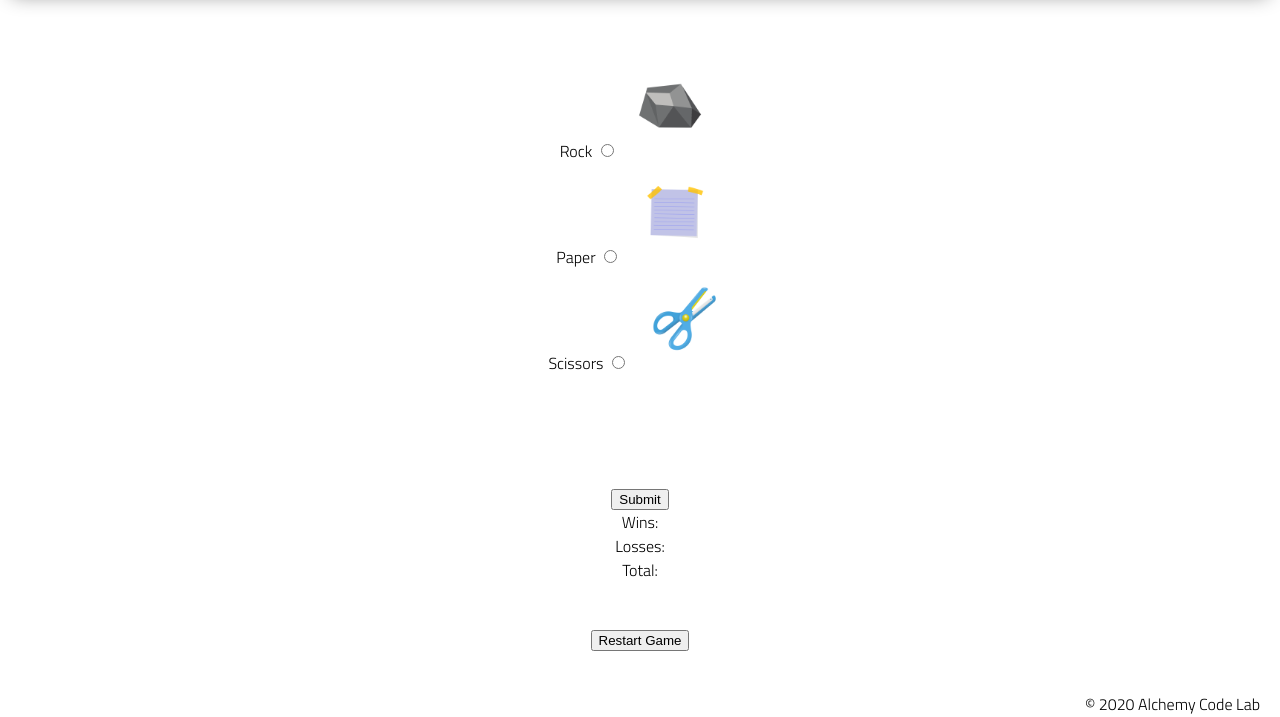
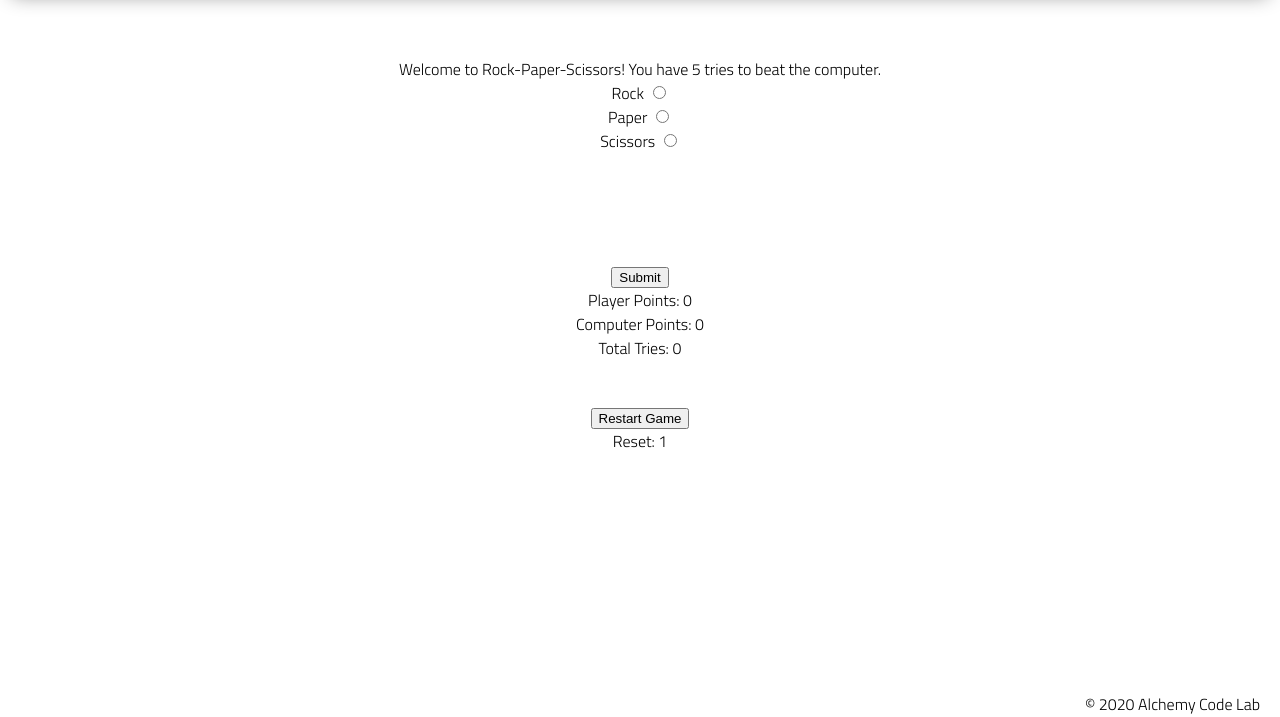
Before and after one commit to zhaned/LAB-03-RPS, a plain HTML site: page index.html in a window 1280 px wide. Both pictures are taken after a click on the button "Restart Game". Shown: the part 83-800 px from the top of the page. Drawn offline with Linux system fonts and the light colour scheme.

Commit message:
refactored and added reset counter and player images

```diff
--- a/app.js
+++ b/app.js
@@ -6,13 +6,17 @@ const winsDiv = document.getElementById("wins");
 const lossesDiv = document.getElementById("losses");
 const totalDiv = document.getElementById("total");
 const endDiv = document.getElementById("end");
-
+const userThrowImage = document.getElementById('user-throw');
+const compThrowImage = document.getElementById('comp-throw');
+const resultsBox = document.getElementById('results-box');
+const resetButton = document.getElementById('reset-button');
+const resetCountDisplay = document.getElementById('reset-count');
 
 // initialize state
 let winsState = 0;
 let totalState = 0;
-let lossState = 0
-
+let lossState = 0;
+let resetClicked = 0;
 // set event listeners to update state and DOM
 
 submitButton.addEventListener('click', () => {
@@ -21,7 +25,15 @@ submitButton.addEventListener('click', () => {
     const selectedRadioButton = document.querySelector('input[type="radio"]:checked');
     const userGuess = Number(selectedRadioButton.value);
 
+    let srcUserImage = `/assets/${userGuess}.png`;
+    userThrowImage.src = srcUserImage;
+
     const computerChoice = generateRandomNumber();
+
+    let srcCompImage = `/assets/${computerChoice}.png`;
+    compThrowImage.src = srcCompImage;
+
+    console.log(userGuess, 'USER\'S CHOICE', computerChoice, "COMPUTER'S CHOICE");
 
     const whoWins = didUserWin(userGuess, computerChoice);
 
@@ -39,8 +51,23 @@ submitButton.addEventListener('click', () => {
     } else if (totalState === 5 &&  winsState < lossState){
         endDiv.textContent = "Computer Wins!";
         document.getElementById('submit-button').disabled = true;
+    } else if (totalState === 5){
+        endDiv.textContent = 'Draw!';
+        document.getElementById('submit-button').disabled = true;
     }
 
+    resultsBox.style.display = 'block';
+
+});
+
+resetButton.addEventListener('click', () => {
+    winsState = 0;
+    lossState = 0;
+    totalState = 0;
+    displayResults();
+    ++resetClicked;
+    resetCountDisplay.textContent = `Reset: ${resetClicked}`;
+    document.getElementById('submit-button').disabled = false;
 });
 
 function displayResults() {
--- a/index.html
+++ b/index.html
@@ -20,29 +20,34 @@
     </header>
     <main>
         <section class="main-section">
+            <div>Welcome to Rock-Paper-Scissors! You have 5 tries to beat the computer.</div>
                 <label>Rock
                     <input type="radio" name="radioname" value="1" id="rock-choice">
-                    <img src="assets/r.png" width="100" height="100" id="rock-image"/>
                 </label>
                 <label>Paper
                     <input type="radio" name="radioname" value="2" id="paper-choice">
-                    <img src="assets/p.png" width="100" height="100" id="paper-image"/>
                 </label>
                 <label>Scissors
                     <input type="radio" name="radioname" value="3" id="scissors-choice">
-                    <img src="assets/s.png" width="100" height="100" id="scissor-image"/>
                 </label>
+
+                <div id='results-box'>
+                <span>User's Choice: <img id="user-throw" class="image" src="" width="100" height="100"></span>
+                <span>Computer's Choice: <img id="comp-throw" class="image" src="" width="100" height="100"></span>
+                </div>
+
+
             <br>
             <div id="end"> </div>
             <button id="submit-button" class="submit-section">Submit</button>
             <div id="computers-guess"></div>
-            <div id="wins">Wins: </div>
-            <div id="losses">Losses: </div>
-            <div id="total">Total: </div>
+            <div id="wins">Player Points: </div>
+            <div id="losses">Computer Points: </div>
+            <div id="total">Total Tries: </div>
             <br>
             <br>
-            <button id="reset-button" onClick="window.location.reload();">Restart Game</button>
-
+            <button id="reset-button" onClick="">Restart Game</button>
+            <div id='reset-count'>Reset: </div>
         </section>
     </main>
     <footer>
--- a/styles/style.css
+++ b/styles/style.css
@@ -121,3 +121,7 @@ footer {
   .submit-section{
       margin-top: 90px;
   }
+
+  #results-box{
+      display: none;
+  }
```
Also changed, not shown: assets/1.png (renamed from assets/r.png), assets/2.png (renamed from assets/p.png), assets/3.png (renamed from assets/s.png).
